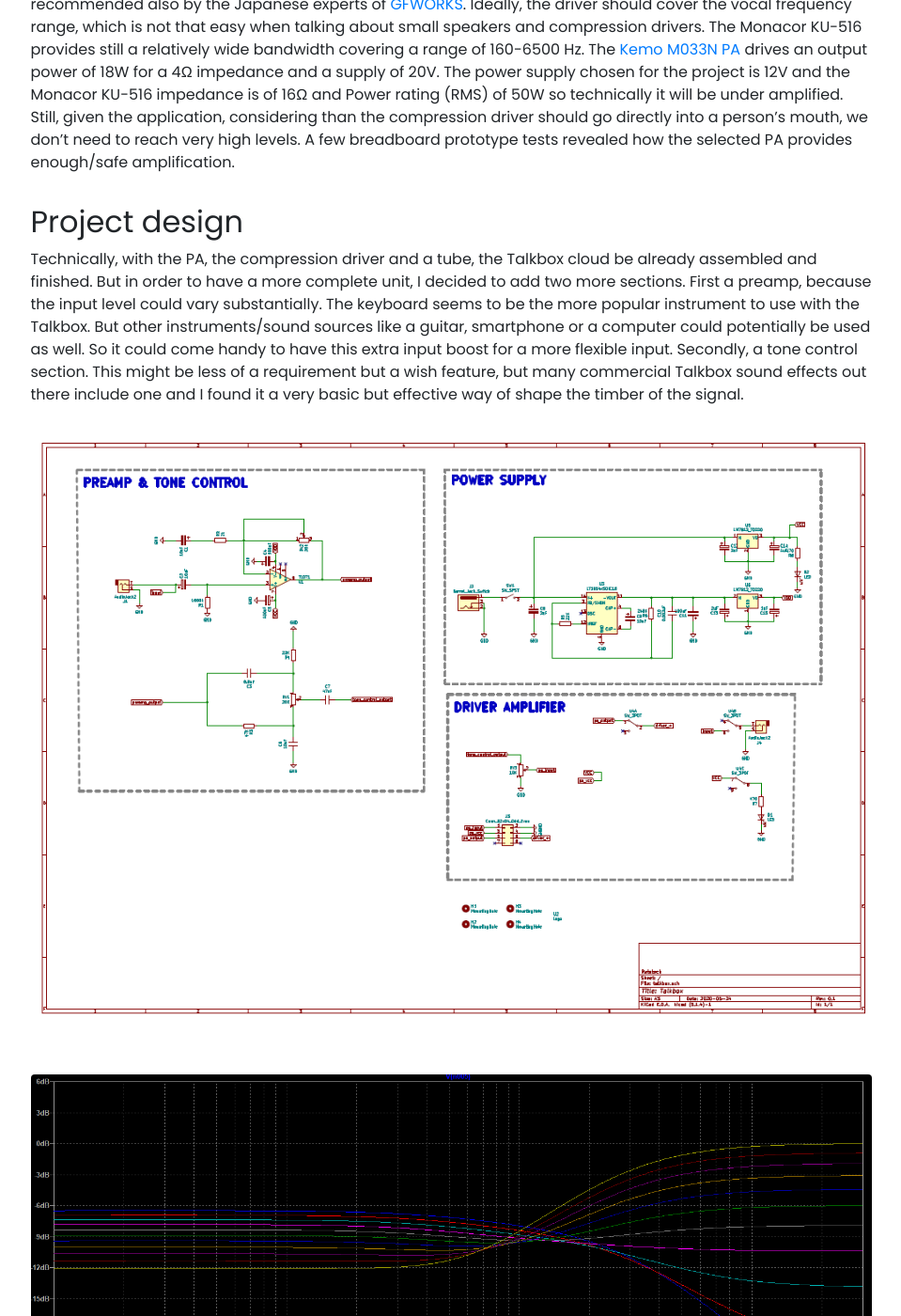
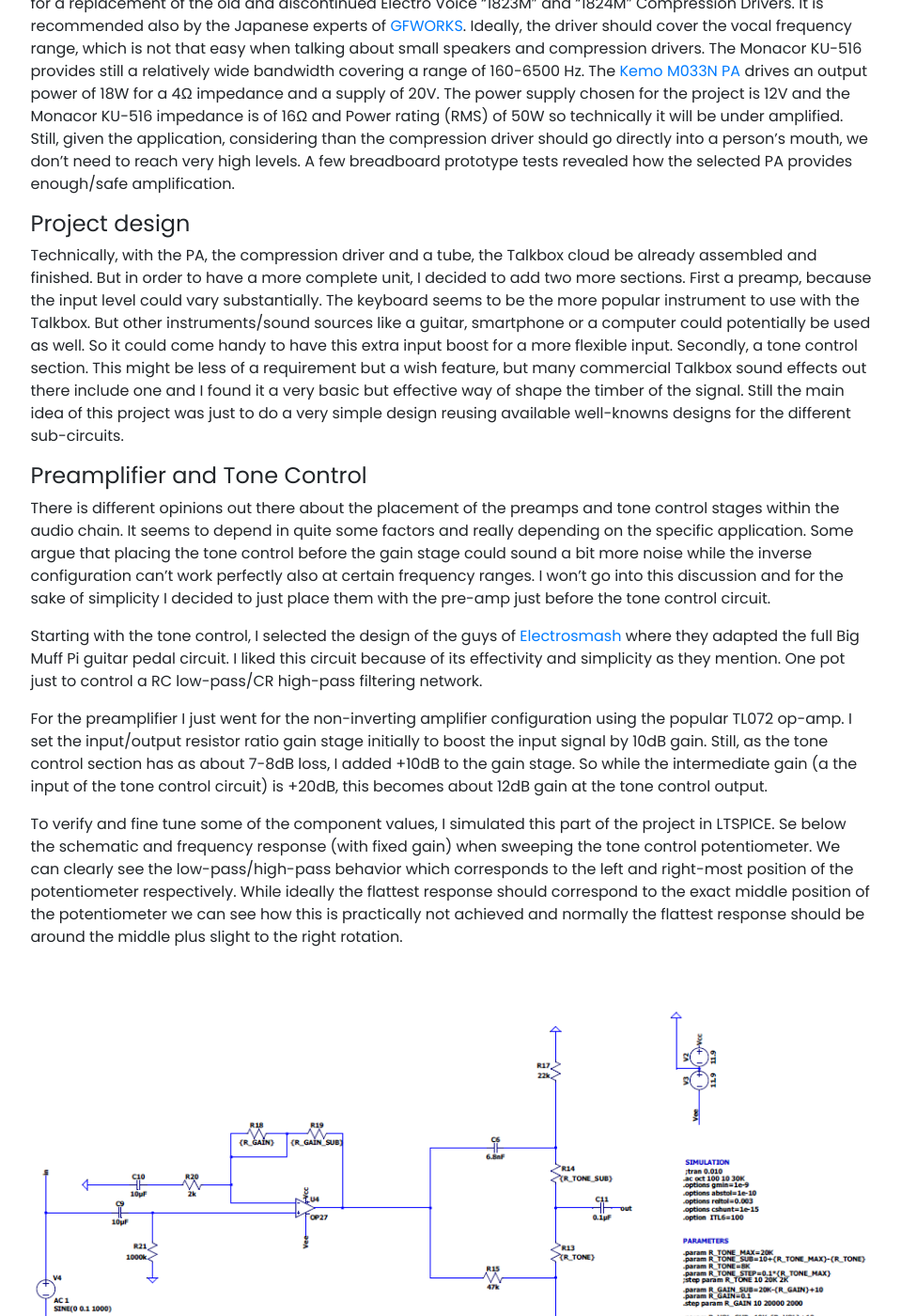
Before and after one commit to ratatech/ratatech.github.io, a Jekyll site: the page built from _projects/(7) Talkbox.md, in a window 1280 px wide and 1400 px high, scrolled down 1095 px. Shown: the whole window at 94% size, without its empty margins (160-1119 px from the left). Built offline with Jekyll 4.4.1, drawn with Linux system fonts in a browser that asks for light colours; nearby versions of some CDN libraries; some of the changed text lies outside the part shown.

Commit message:
More talkbox imgs

```diff
--- /dev/null
+++ b/_includes/elements/carousel_extra.html
@@ -0,0 +1,39 @@
+{%- assign images = carousel_images_extra | strip | newline_to_br | split: '<br />' -%}
+
+<div id="carouselExampleIndicatorsExtra" class="carousel slide" data-ride="false">
+
+  <ol class="carousel-indicators">
+    {% for image in images %}
+        {%- if forloop.first -%}
+          <li data-target="#carouselExampleIndicatorsExtra" data-slide-to="{{forloop.index0}}" class="active"></li>
+        {%- else -%}
+          <li data-target="#carouselExampleIndicatorsExtra" data-slide-to="{{forloop.index0}}"></li>
+        {%- endif -%}
+    {% endfor %}
+  </ol>
+
+  <div class="carousel-inner">
+    {% for image in images %}
+      {%- if forloop.first -%}
+        <div class="carousel-item active">
+          <img src="{{ image }}" class="d-block w-100">
+        </div>
+      {%- else -%}
+        <div class="carousel-item">
+          <img src="{{ image }}" class="d-block w-100">
+        </div>
+      {%- endif -%}
+    {% endfor %}
+  </div>
+
+  <a class="carousel-control-prev" href="#carouselExampleIndicatorsExtra" role="button" data-slide="prev">
+    <span class="carousel-control-prev-icon" aria-hidden="true"></span>
+    <span class="sr-only">Previous</span>
+  </a>
+
+  <a class="carousel-control-next" href="#carouselExampleIndicatorsExtra" role="button" data-slide="next">
+    <span class="carousel-control-next-icon" aria-hidden="true"></span>
+    <span class="sr-only">Next</span>
+  </a>
+
+</div>
--- a/_projects/(7) Talkbox.md
+++ b/_projects/(7) Talkbox.md
@@ -8,21 +8,53 @@
 
 # Talkbox
 
-The idea of building the Talkbox came as a request from my friend Aleix Bou. I knew the sound and I've seen vintage footage of people using this weird sound effect where people talks and sings through a tube as this one by Stevie Wonder:
+The idea of building the Talkbox came as a request from my friend [Aleix Bou](https://twitter.com/AleixBou). I knew the sound and I've seen vintage footage of people using this weird sound effect where people talks and sings through a tube. Some cool examples can be found by Stevie Wonder or more recently by Byron Chambers aka "Mr. Talkbox" as in Bruno Mars 24K Magic intro. The appearance of Roger Troutman doing some demonstration on TV is one of my favorites.
 
-{% include elements/video.html id="PnR19INlXV8" %}
+{% include elements/video.html id="L_CBZkd2tGE" %}
 
 I always believed that this particular sound effect was some sort of vocoder where the sound is picked up directly at the mouth thought the tube. After some quick research I realized that the Talkbox it's much simpler than the Vocoder and actually works the inverse direction. The basic idea is just to feed the sound to the mouth, replacing the vocal cords as sound generator and shape the tube's incoming sound with the mouth. Some basic description of how the talkbox works and many more related resources can be found at [GFWORKS](https://www.gfworks.jp/talkbox/index.html).
 
-## Compression Driver and PA
+
+
+#### Compression Driver and PA
 
 Looking at similar DIY projects I found the [work](https://www.instructables.com/id/DIY-Talkbox/) by [Mosivers](https://www.instructables.com/member/mosivers/) a good start point since he used the [Monacor KU-516](https://www.monacor.com/products/pa-technology/speakers-/horn-speakers/low-impedance--/ku-516/) compression driver in combination with a small integrated PA. The Monacor KU-516 seems to be a good choice for a replacement of the old and discontinued Electro Voice “1823M” and “1824M” Compression Drivers. It is recommended also by the Japanese experts of [GFWORKS](https://www.gfworks.jp/talkbox/compression_driver.html). Ideally, the driver should cover the vocal frequency range, which is not that easy when talking about small speakers and compression drivers. The Monacor KU-516 provides still a relatively wide bandwidth covering a range of	160-6500 Hz. The [Kemo M033N PA](https://www.kemo-electronic.de/en/Light-Sound/Amplifier-Splitter/Modules/M033N-Amplifier-18-W-universal.php) drives an output power of 18W for a 4Ω impedance and a supply of 20V. The power supply chosen for the project is 12V and the Monacor KU-516 impedance is of 16Ω and Power rating (RMS) of 50W so technically it will be under amplified. Still, given the application, considering than the compression driver should go directly into a person's mouth, we don't need to reach very high levels. A few breadboard prototype tests revealed how the selected PA provides enough/safe amplification.
 
-## Project design
+#### Project design
 
-Technically, with the PA, the compression driver and a tube, the Talkbox cloud be already assembled and finished. But in order to have a more complete unit, I decided to add two more sections. First a preamp, because the input level could vary substantially. The keyboard seems to be the more popular instrument to use with the Talkbox. But other instruments/sound sources like a guitar, smartphone or a computer could potentially be used as well. So it could come handy to have this extra input boost for a more flexible input. Secondly, a tone control section. This might be less of a requirement but a wish feature, but many commercial Talkbox sound effects out there include one and I found it a very basic but effective way of shape the timber of the signal.
+Technically, with the PA, the compression driver and a tube, the Talkbox cloud be already assembled and finished. But in order to have a more complete unit, I decided to add two more sections. First a preamp, because the input level could vary substantially. The keyboard seems to be the more popular instrument to use with the Talkbox. But other instruments/sound sources like a guitar, smartphone or a computer could potentially be used as well. So it could come handy to have this extra input boost for a more flexible input. Secondly, a tone control section. This might be less of a requirement but a wish feature, but many commercial Talkbox sound effects out there include one and I found it a very basic but effective way of shape the timber of the signal. Still the main idea of this project was just to do a very simple design reusing available well-knowns designs for the different sub-circuits.
+
+#### Preamplifier and Tone Control
+
+There is different opinions out there about the placement of the preamps and tone control stages within the audio chain. It seems to depend in quite some factors and really depending on the specific application. Some argue that placing the tone control before the gain stage could sound a bit more noise while the inverse configuration can't work perfectly also at certain frequency ranges. I won't go into this discussion and for the sake of simplicity I decided to just place them with the pre-amp just before the tone control circuit.
+
+Starting with the tone control, I selected the design of the guys of [Electrosmash](https://www.electrosmash.com/big-muff-pi-analysis) where they adapted the full Big Muff Pi guitar pedal circuit. I liked this circuit because of its effectivity and simplicity as they mention. One pot just to control a RC low-pass/CR high-pass filtering network.
+
+For the preamplifier I just went for the non-inverting amplifier configuration using the popular TL072 op-amp. I set the input/output resistor ratio gain stage initially to boost the input signal by 10dB gain. Still, as the tone control section has as about 7-8dB loss, I added +10dB to the gain stage. So while the intermediate gain (a the input of the tone control circuit) is +20dB, this becomes about 12dB gain at the tone control output.
+
+To verify and fine tune some of the component values, I simulated this part of the project in LTSPICE. Se below the schematic and frequency response (with fixed gain) when sweeping the tone control potentiometer. We can clearly see the low-pass/high-pass behavior which corresponds to the left and right-most position of the potentiometer respectively. While ideally the flattest response should correspond to the exact middle position of the potentiometer we can see how this is practically not achieved and normally the flattest response should be around the middle plus slight to the right rotation.
+
+{% include elements/figure.html image="/assets/img/talkbox_ltspice_sim.png"%}
+{% include elements/figure.html image="/assets/img/talkbox_tone_control_freq_response.png"%}
+
 
 
 
 {% include elements/figure.html image="/assets/img/talkbox_schematic.png"%}
-{% include elements/figure.html image="/assets/img/talkbox_tone_control_freq_response.png"%}
+
+{% capture carousel_images_extra %}
+/assets/img/P1080021.jpg
+/assets/img/P1080020.jpg
+/assets/img/P1080026.jpg
+{% endcapture %}
+{% include elements/carousel_extra.html %}
+
+{% capture carousel_images %}
+/assets/img/20200705_183042.jpg
+/assets/img/20200705_183225.jpg
+/assets/img/20200705_183852.jpg
+/assets/img/20200705_184126.jpg
+/assets/img/20200705_204743.jpg
+/assets/img/20200705_210150.jpg
+{% endcapture %}
+{% include elements/carousel.html %}
```
Also changed, not shown: assets/img/20200705_183042.jpg (added), assets/img/talkbox_ltspice_sim.png (added), assets/img/talkbox_tone_control_freq_response.png, 9 other files.
